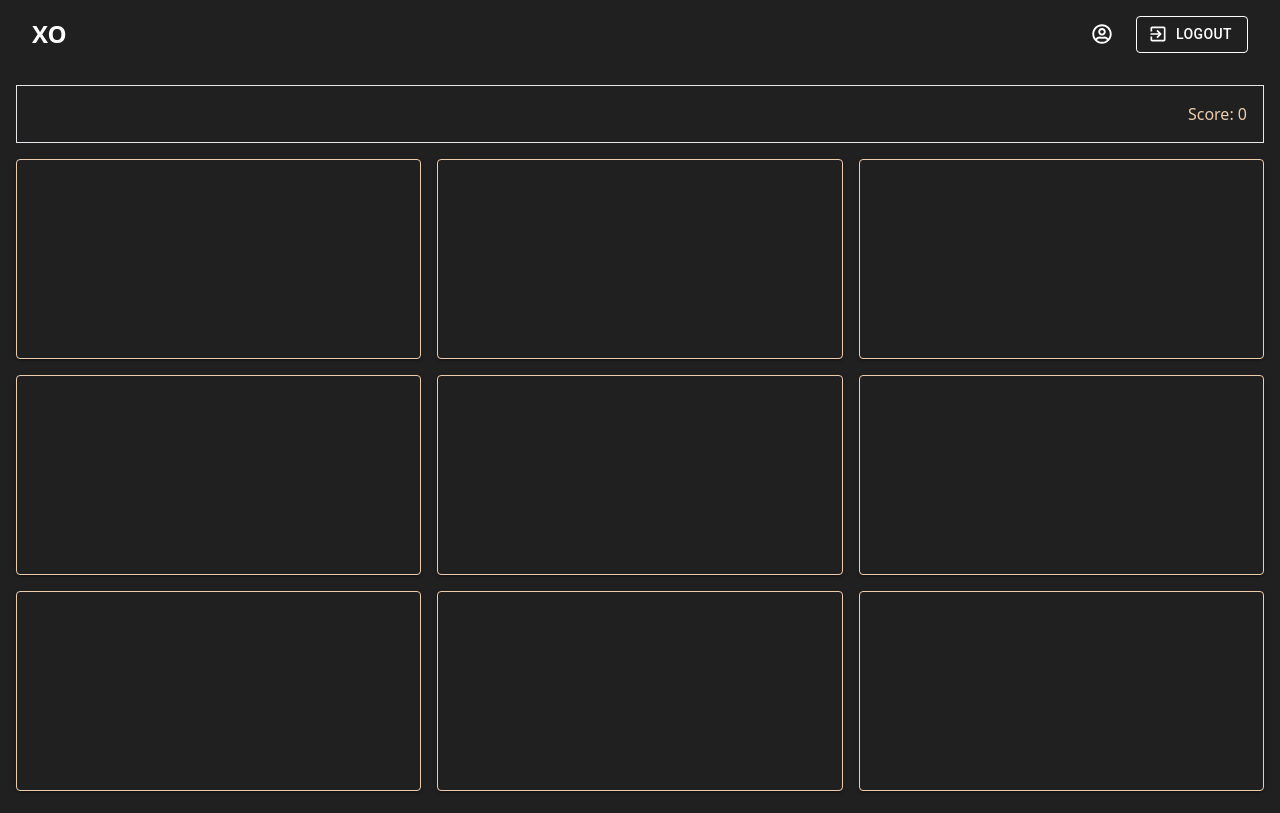
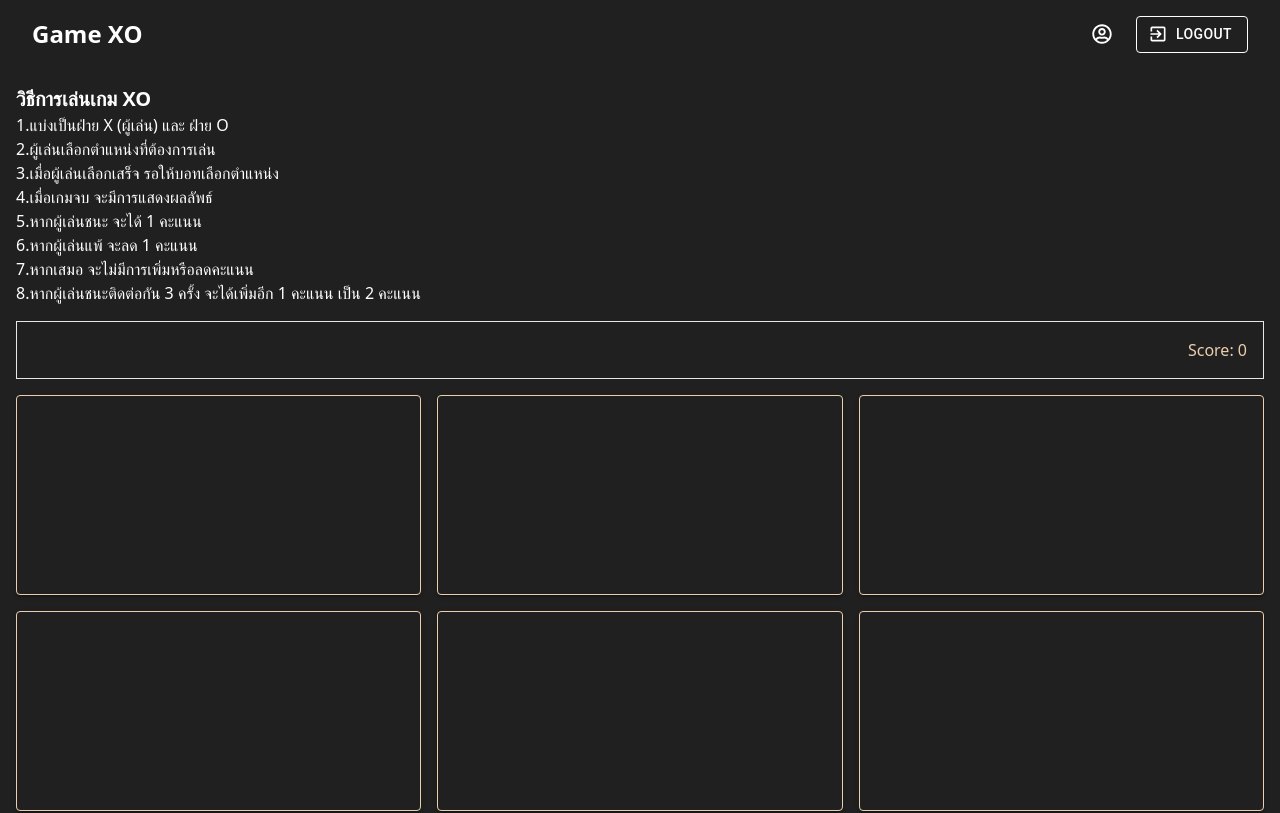
Before and after one commit to TETSUYA-Weeraluk/test-ox, a React (Vite) app: page / in a window 1280 px wide. Shown: the top 813 px of the page. Built offline with nearby package versions, Linux system fonts and the light colour scheme; no server answers; sample sign-in values are in the browser's storage.

Commit message:
update : how to play

```diff
--- a/src/components/Header/HeaderDefault.tsx
+++ b/src/components/Header/HeaderDefault.tsx
@@ -15,7 +15,7 @@ const HeaderDefault = () => {
 
   return (
     <div className="py-4 px-8 w-full flex items-center justify-between">
-      <h1 className="text-2xl font-bold">XO</h1>
+      <h1 className="text-2xl font-bold">Game XO</h1>
       <div className="flex gap-4 items-center">
         <div className="flex items-center gap-2">
           <FaRegUserCircle size={20} />
--- a/src/pages/Home/Home.tsx
+++ b/src/pages/Home/Home.tsx
@@ -221,6 +221,20 @@ const Home = () => {
 
   return (
     <div className="w-full h-full space-y-4">
+      <div>
+        <h1 className="text-xl font-bold">วิธีการเล่นเกม XO</h1>
+        <p>1.แบ่งเป็นฝ่าย X (ผู้เล่น) และ ฝ่าย O</p>
+        <p>2.ผู้เล่นเลือกตำแหน่งที่ต้องการเล่น</p>
+        <p>3.เมื่อผู้เล่นเลือกเสร็จ รอให้บอทเลือกตำแหน่ง</p>
+        <p>4.เมื่อเกมจบ จะมีการแสดงผลลัพธ์</p>
+        <p>5.หากผู้เล่นชนะ จะได้ 1 คะแนน</p>
+        <p>6.หากผู้เล่นแพ้ จะลด 1 คะแนน</p>
+        <p>7.หากเสมอ จะไม่มีการเพิ่มหรือลดคะแนน</p>
+        <p>
+          8.หากผู้เล่นชนะติดต่อกัน 3 ครั้ง จะได้เพิ่มอีก 1 คะแนน เป็น 2 คะแนน
+        </p>
+      </div>
+
       <div className="p-4 border">
         {allScore
           .sort((a, b) => b.score - a.score)
```
